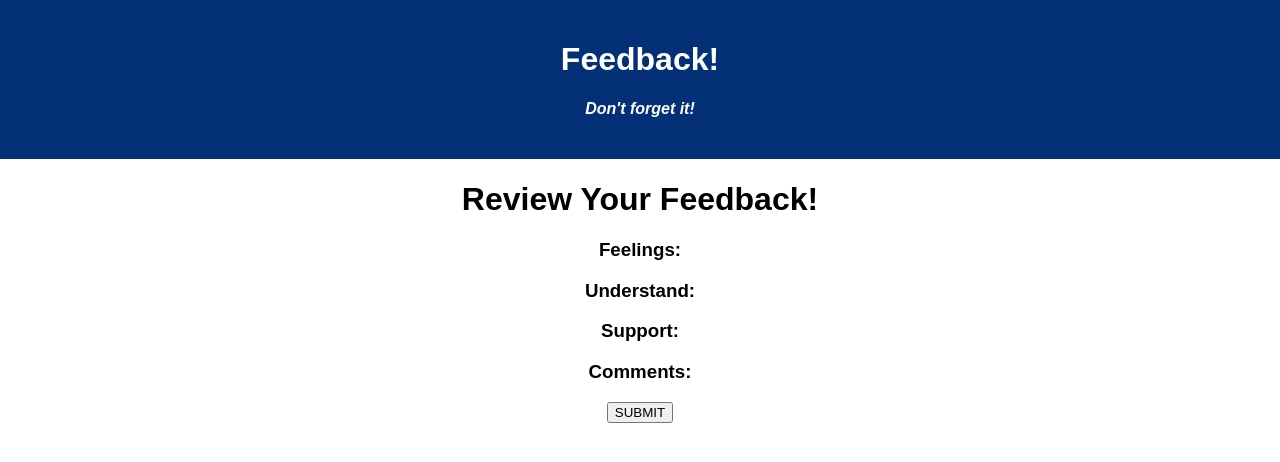
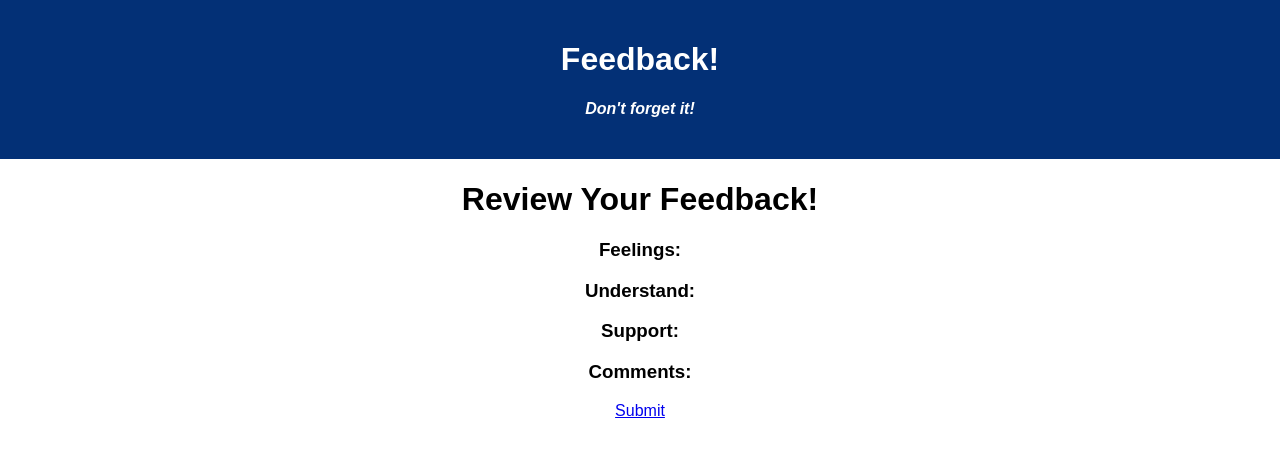
Before and after one commit to yasis12/weekend-redux-feedback-loop, a React (Create React App) app: page /#/5 in a window 1280 px wide. Shown: the top 462 px of the page. Built offline with nearby package versions, Linux system fonts and the light colour scheme.

Commit message:
Completed the final page of the Feedback that routes back to the beggining. Still need to add functionality that links each form the the store.

```diff
--- a/src/components/App/App.jsx
+++ b/src/components/App/App.jsx
@@ -10,6 +10,7 @@ import Support from '../Support/Support';
 import Comments from '../Comments/Comments'
 import Admin from '../Admin/Admin';
 import Review from '../Review/Review';
+import EndFeedback from '../EndFeedback/EndFeedback';
 // React + redux imports
 import { useDispatch } from 'react-redux';
 import { useEffect } from 'react';
@@ -46,6 +47,9 @@ function App() {
               <Route path="/5" exact>
                 <Review />
               </Route>
+              <Route path="/6" exact>
+                <EndFeedback />
+              </Route>
             </body>
           </div>
           </Router> {/* End Router */}
--- /dev/null
+++ b/src/components/EndFeedback/EndFeedback.jsx
@@ -0,0 +1,15 @@
+import { Link } from 'react-router-dom';
+
+function EndFeedback () {
+
+    return (
+        <div>
+            <h1>Thank You for your Feedback!</h1>
+            <br /> <br />
+            <Link to="/"> Leave New Feedbackls </Link>
+        </div>
+
+    )
+}
+
+export default EndFeedback;
--- a/src/components/Review/Review.jsx
+++ b/src/components/Review/Review.jsx
@@ -1,3 +1,4 @@
+import { Link } from 'react-router-dom';
 
 function Review () {
 
@@ -9,7 +10,7 @@ function Review () {
             <h3>Support: </h3>
             <h3>Comments: </h3>
 
-            <button>SUBMIT</button>
+            <Link to="/6"> Submit </Link>
 
         </div>
     )
```
